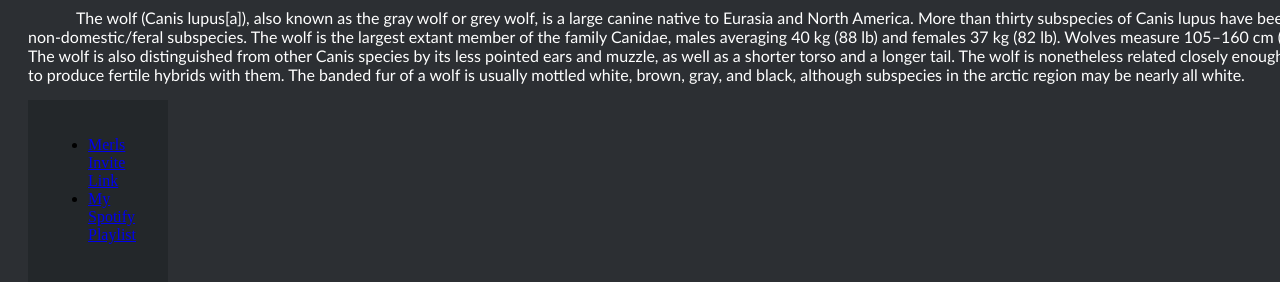
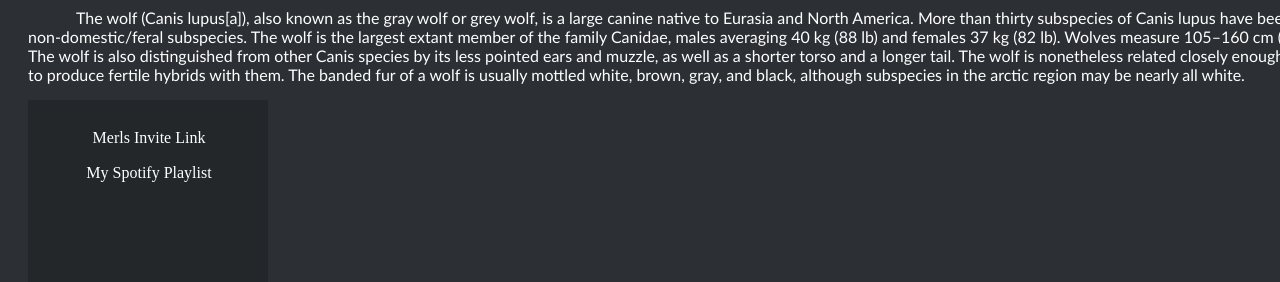
Before and after one commit to tribalwolfe/tribalwolfe.github.io, a plain HTML site: page index.html in a window 1280 px wide. Shown: the part 124-406 px from the top of the page. Drawn offline with Linux system fonts and the light colour scheme.

Commit message:
Add files via upload
Update the CSS

```diff
--- a/color.css
+++ b/color.css
@@ -18,7 +18,7 @@ section {
 }
 nav {
 	float: left;
-	width: 100;
+	width: 200;
 	height: 1000px;
 	background: #23272A;
 	padding: 20px;
@@ -47,3 +47,37 @@ p {
 	text-indent: 48px;
 	color:#ffffff;
 }
+ul {
+	list-style-type: none;
+	margin: 0;
+	padding: 0;
+	width: 200px;
+	background-color: #23272A;
+	border: 1px solid #23272A;
+  }
+
+  li a {
+	display: block;
+	color: rgb(255, 255, 255);
+	padding: 8px 16px;
+	text-decoration: none;
+  }
+
+  li {
+	text-align: center;
+	border-bottom: 1px solid #23272A;
+  }
+
+  li:last-child {
+	border-bottom: none;
+  }
+
+  li a.active {
+	background-color: #04AA6D;
+	color: white;
+  }
+
+  li a:hover:not(.active) {
+	background-color: #2C2F33;
+	color: white;
+  }
```
